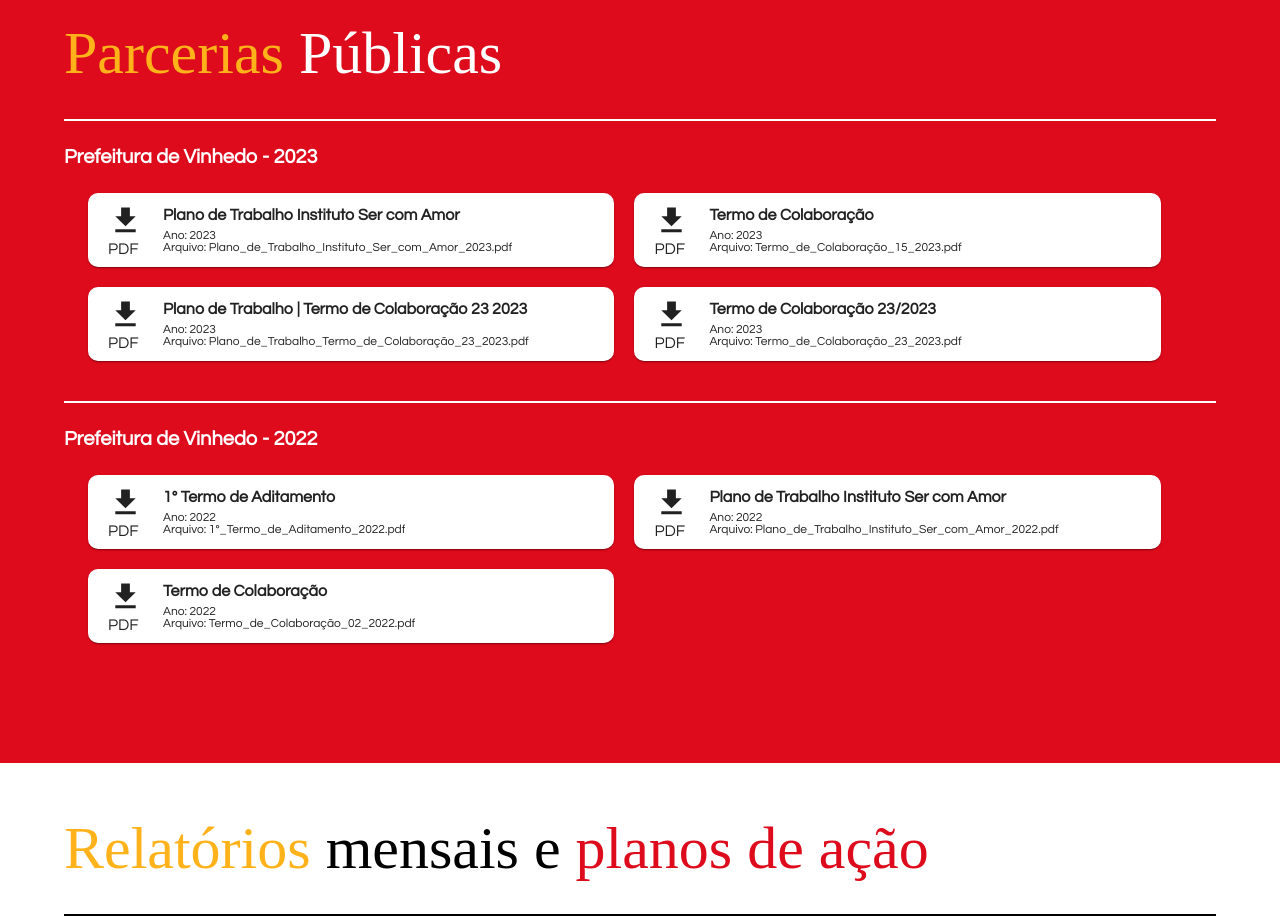
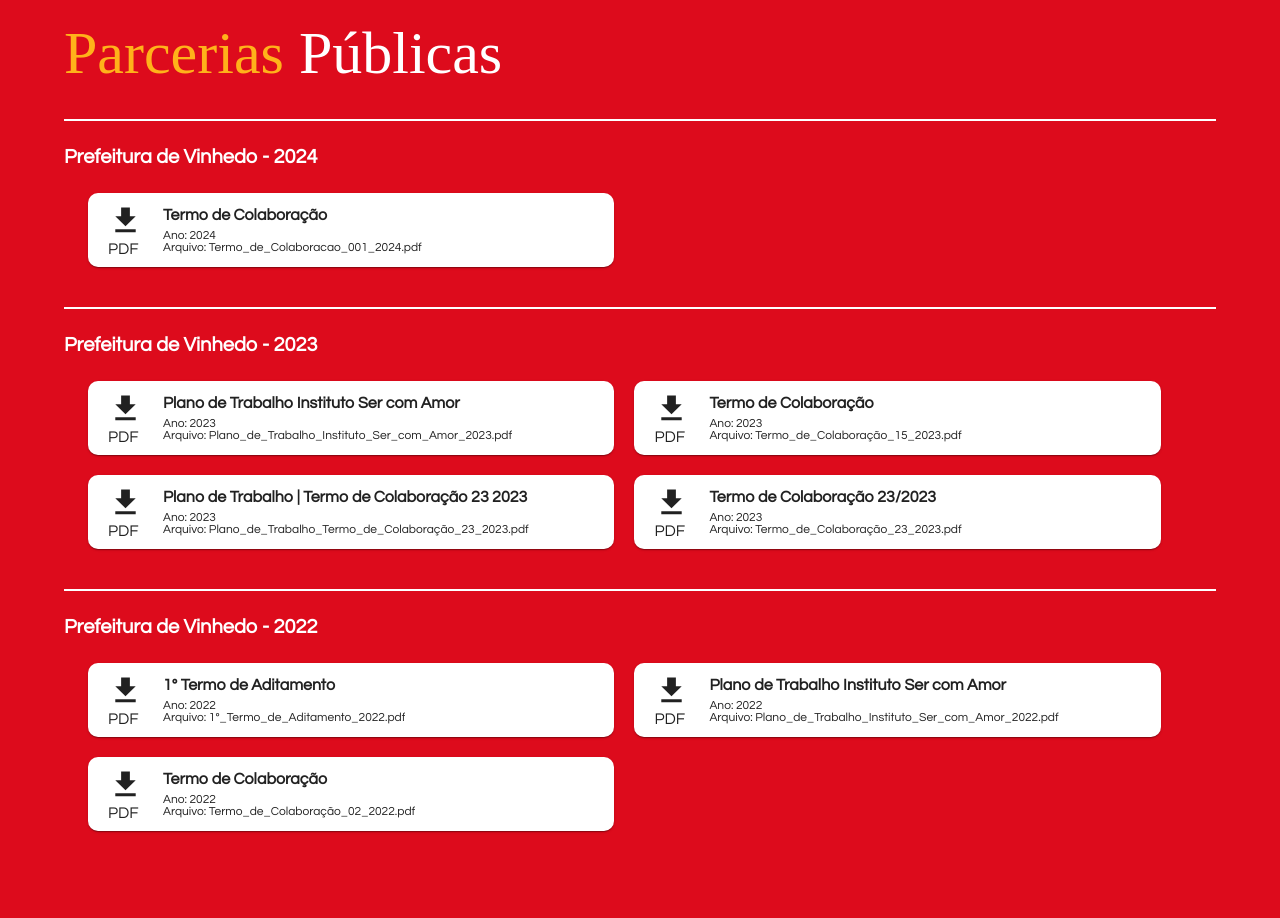
Before and after one commit to rmachado55/front-ser-com-amor, a React (Create React App) app: page /transparencia in a window 1280 px wide. Shown: the part 1440-2358 px from the top of the page. Built offline with nearby package versions, Linux system fonts and the light colour scheme; a web font is replaced by a local one.

Commit message:
Update pastas.ts

```diff
--- a/src/Pages/Visitors/Transparencia/pastas.ts
+++ b/src/Pages/Visitors/Transparencia/pastas.ts
@@ -16,7 +16,7 @@
 start : "Parcerias",
 middle : " ",
 end : "Públicas",
-subPastas : ["Prefeitura de Vinhedo - 2023","Prefeitura de Vinhedo - 2022"]}
+subPastas : ["Prefeitura de Vinhedo - 2024","Prefeitura de Vinhedo - 2023","Prefeitura de Vinhedo - 2022"]}
 
 ,{pasta : "Relatorios",
 start : "Relatórios ",
```
